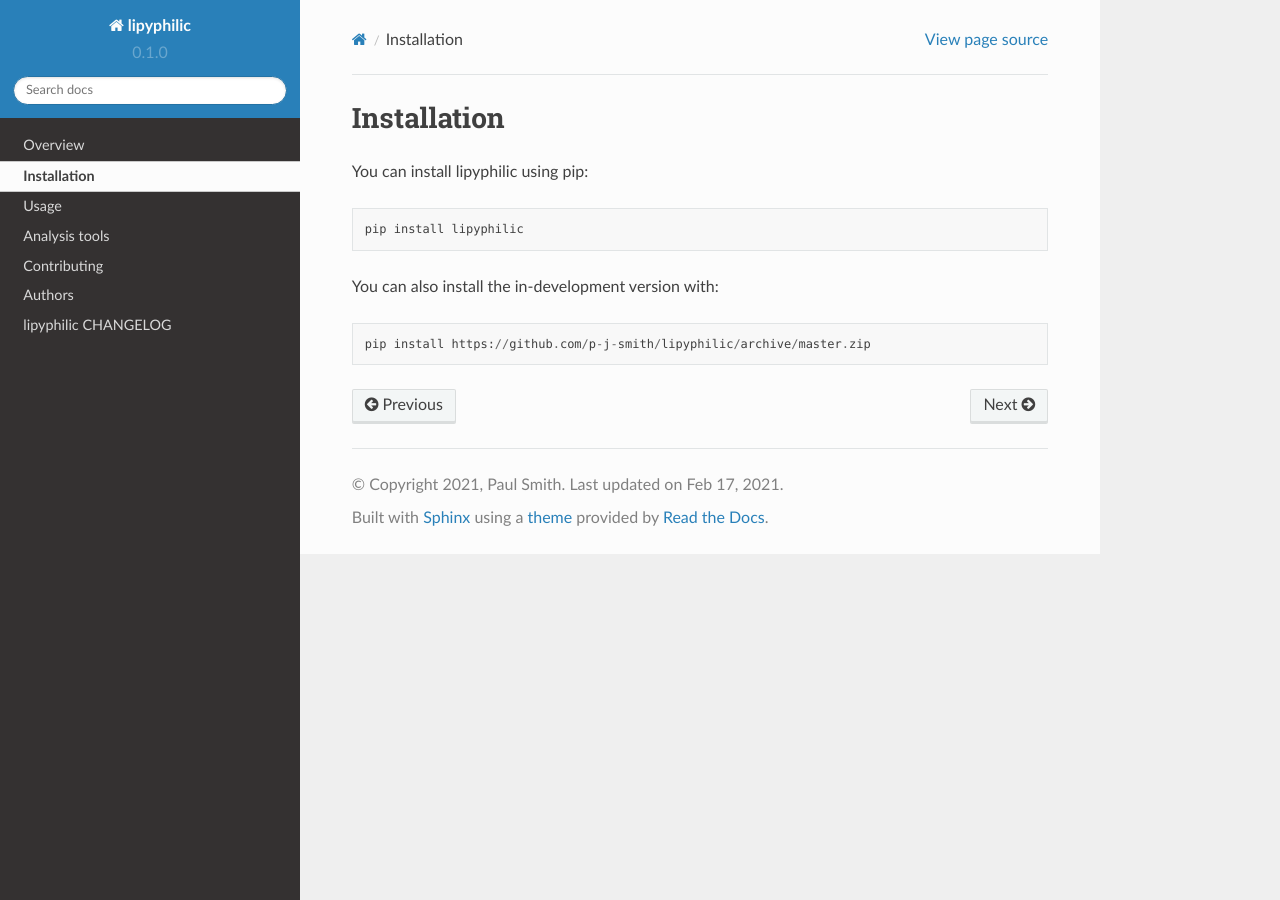
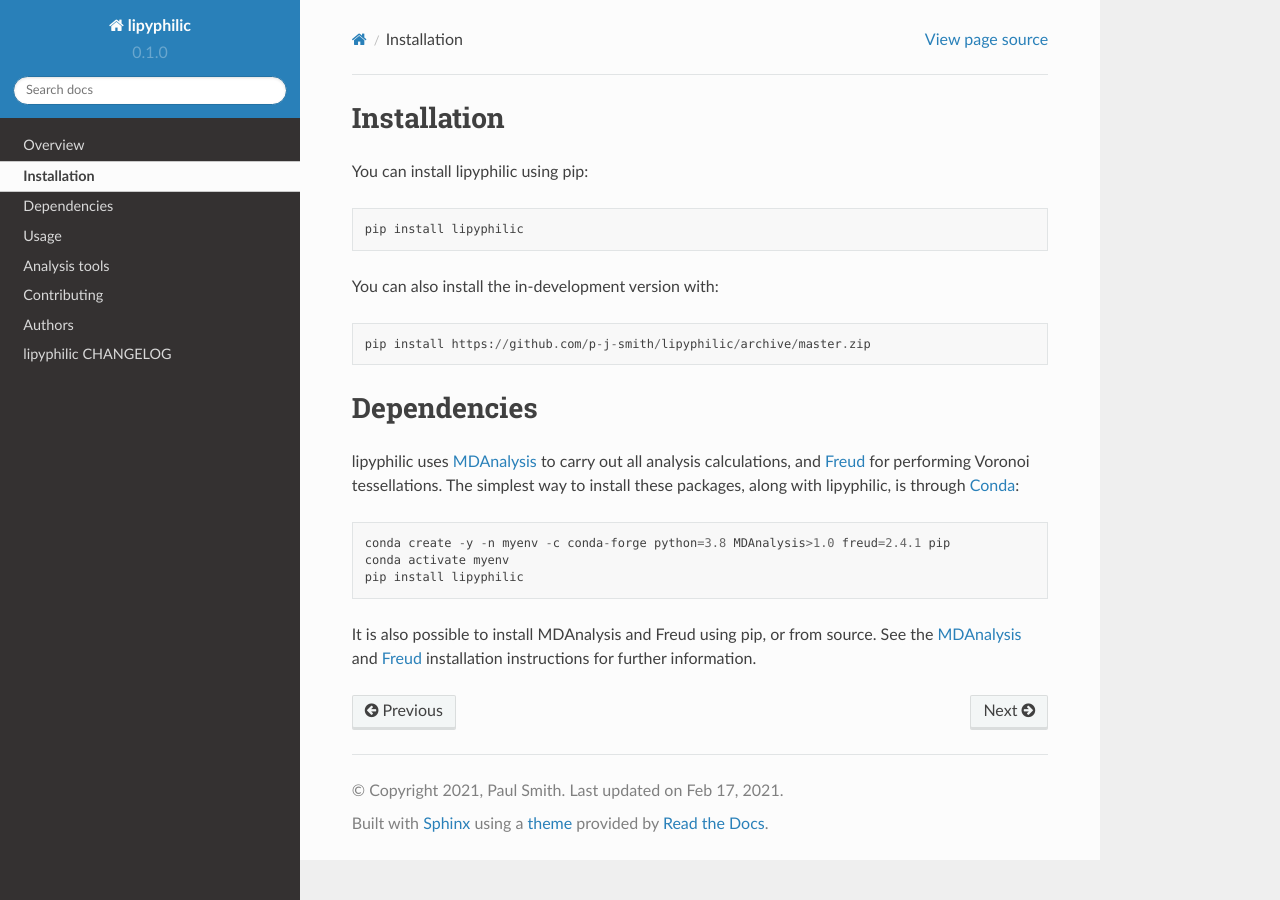
Before and after one commit to p-j-smith/lipyphilic, a Sphinx documentation site: the page built from docs/installation.rst, in a window 1280 px wide. Built offline with Sphinx 7.4.7 and the Read the Docs theme 2.0.0, drawn with Linux system fonts in a browser that asks for light colours; pages that are not in the unit, such as notebooks, are missing from menus.

Commit message:
Update installation instructions

```diff
--- a/docs/installation.rst
+++ b/docs/installation.rst
@@ -8,3 +8,20 @@ You can install lipyphilic using pip::
 You can also install the in-development version with::
 
     pip install https://github.com/p-j-smith/lipyphilic/archive/master.zip
+
+Dependencies
+============
+
+lipyphilic uses `MDAnalysis <https://www.mdanalysis.org/>`_ to carry out all analysis
+calculations, and `Freud <https://freud.readthedocs.io/en/stable/>`_ for performing
+Voronoi tessellations. The simplest way to install these packages,
+along with lipyphilic, is through `Conda <https://docs.conda.io/en/latest/index.html>`_::
+
+    conda create -y -n myenv -c conda-forge python=3.8 MDAnalysis>1.0 freud=2.4.1 pip
+    conda activate myenv
+    pip install lipyphilic
+
+It is also possible to install MDAnalysis and Freud using pip, or from source. See
+the `MDAnalysis <https://userguide.mdanalysis.org/stable/installation.html>`_ and
+`Freud <https://freud.readthedocs.io/en/stable/gettingstarted/installation.html>`_
+installation instructions for further information.
```
